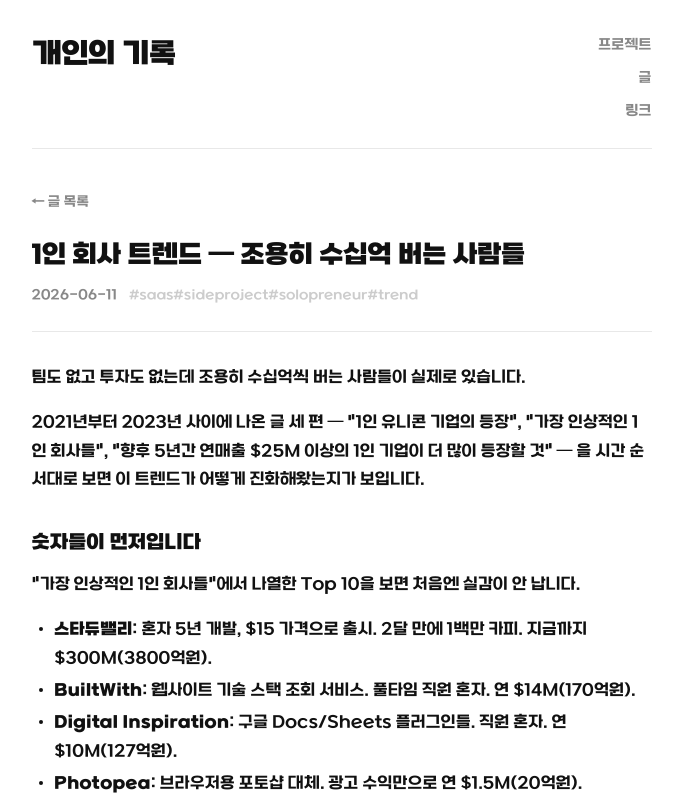
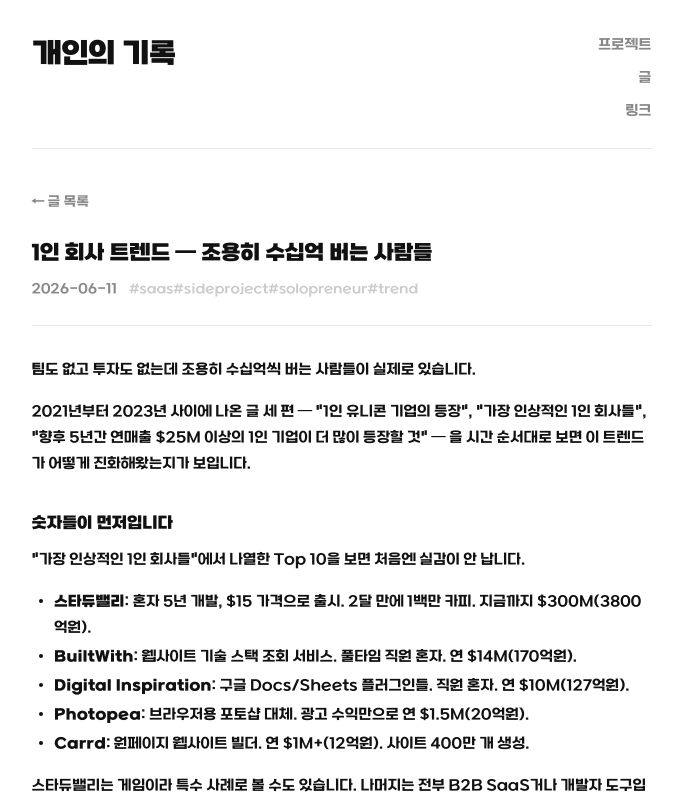
Before and after one commit to newgirok/newgirok.github.io, a Next.js app: page /posts/2026-06-11-solo-company-trend in a window 1280 px wide. Shown: the top 800 px of the page, without its empty margins (291-973 px from the left). Built offline with nearby package versions, Linux system fonts and the light colour scheme.

Commit message:
fix: 상세 페이지 글 제목/섹션헤더/본문 폰트 크기 축소

```diff
--- a/app/globals.css
+++ b/app/globals.css
@@ -275,7 +275,7 @@ a {
 }
 
 .article-header h1 {
-  font-size: 1.6rem;
+  font-size: 1.3rem;
   font-weight: 800;
   letter-spacing: -0.02em;
   line-height: 1.25;
@@ -295,10 +295,10 @@ a {
 .tag::before { content: '#'; }
 
 /* ── Prose ── */
-.prose { font-size: 1rem; line-height: 1.8; }
+.prose { font-size: 0.9rem; line-height: 1.8; }
 
 .prose h2 {
-  font-size: 1.2rem;
+  font-size: 1rem;
   font-weight: 700;
   margin: 2rem 0 0.6rem;
   letter-spacing: -0.01em;
```
